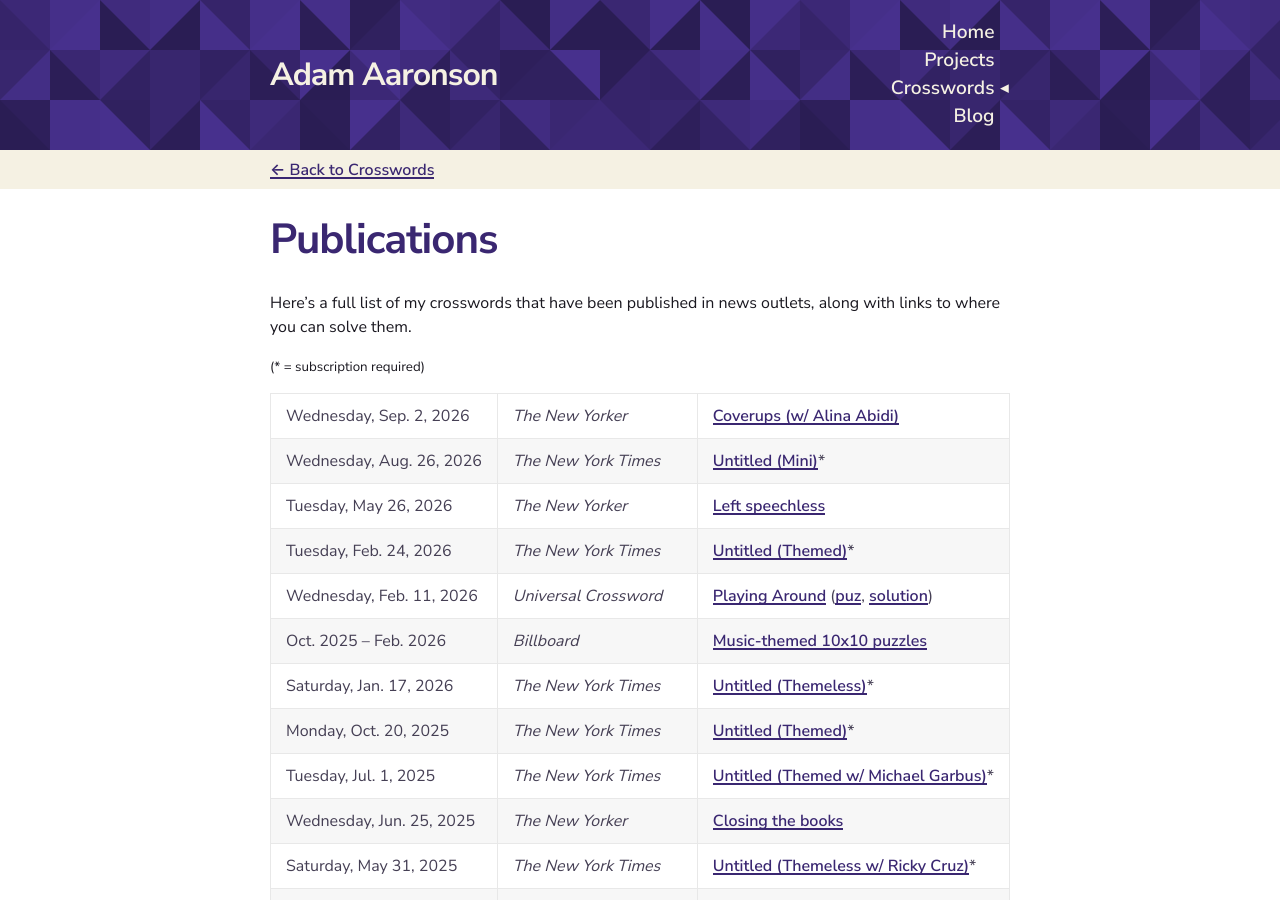
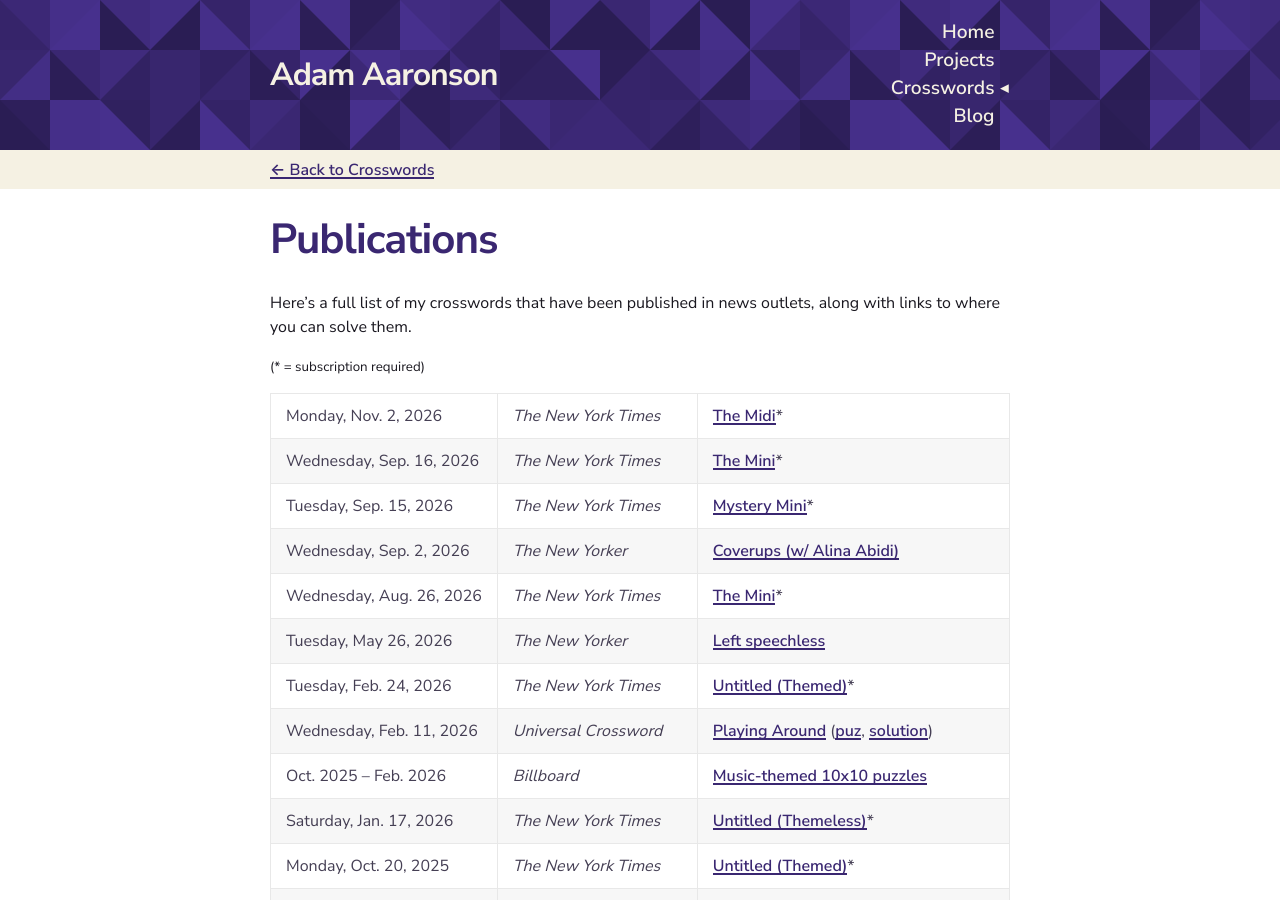
Before and after one commit to adamaaronson/adamaaronson.github.io, a Jekyll site: the page built from publications.md, in a window 1280 px wide and 900 px high. Built offline with Jekyll 4.4.1, drawn with Linux system fonts in a browser that asks for light colours.

Commit message:
Add Mystery Mini, Mini, and Midi

```diff
--- a/publications.md
+++ b/publications.md
@@ -9,8 +9,11 @@ Here's a full list of my crosswords that have been published in news outlets, al
 
 <small>(\* = subscription required)</small>
 
+Monday, Nov. 2, 2026 | _The New York Times_ | [The Midi](https://www.nytimes.com/crosswords/game/midi/2026/11/02)\*
+Wednesday, Sep. 16, 2026 | _The New York Times_ | [The Mini](https://www.nytimes.com/crosswords/game/mini/2026/09/16)\*
+Tuesday, Sep. 15, 2026 | _The New York Times_ | [Mystery Mini](https://www.nytimes.com/games/bonus/crossword/mini/2026-09-15)\*
 Wednesday, Sep. 2, 2026 | _The New Yorker_ | [Coverups (w/ Alina Abidi)](https://www.newyorker.com/puzzles-and-games-dept/crossword/2026/09/02)
-Wednesday, Aug. 26, 2026 | _The New York Times_ | [Untitled (Mini)](https://www.nytimes.com/crosswords/game/mini/2026/08/26)\*
+Wednesday, Aug. 26, 2026 | _The New York Times_ | [The Mini](https://www.nytimes.com/crosswords/game/mini/2026/08/26)\*
 Tuesday, May 26, 2026 | _The New Yorker_ | [Left speechless](https://www.newyorker.com/puzzles-and-games-dept/crossword/2026/05/26)
 Tuesday, Feb. 24, 2026 | _The New York Times_ | [Untitled (Themed)](https://www.nytimes.com/crosswords/game/daily/2026/02/24)\*
 Wednesday, Feb. 11, 2026 | _Universal Crossword_ | [Playing Around](/assets/pdf/playingaround.pdf) ([puz](/assets/puz/playingaround.puz), [solution](/assets/pdf/playingaroundsolution.pdf))
```
